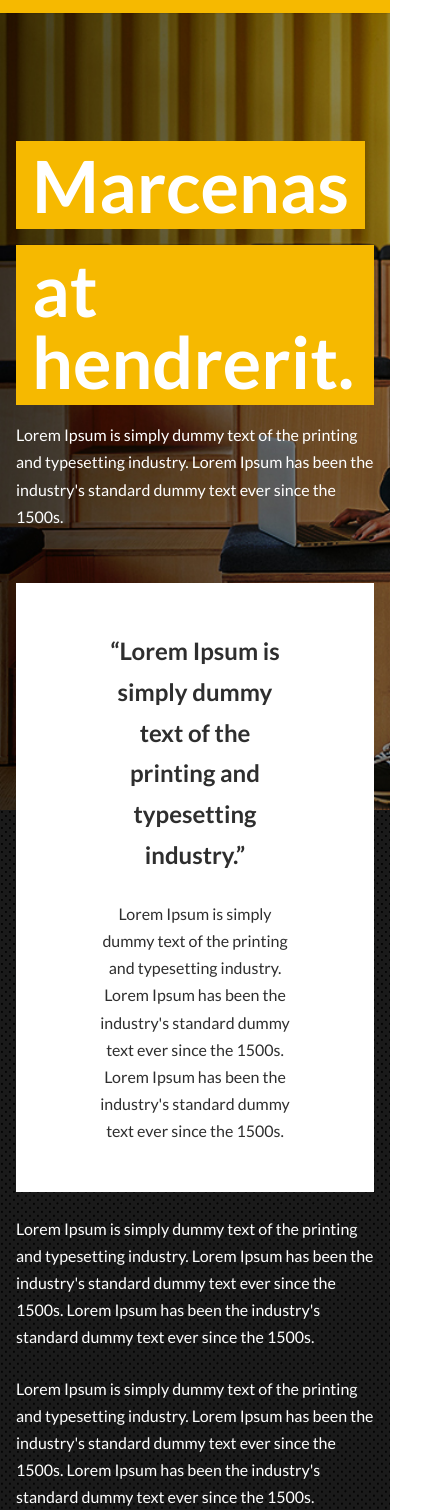
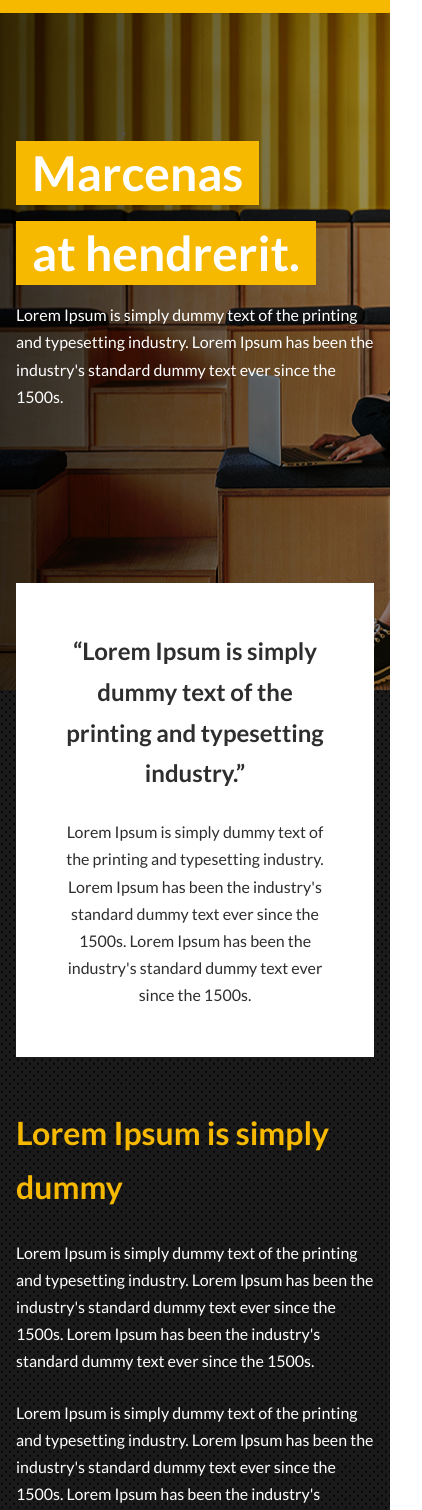
Before and after one commit to Caroline-Barbosa-Vilar/test-uol, a plain HTML site: page index.html in a window 390 px wide. Shown: the part 89-1599 px from the top of the page, 422 px wide, since content can reach past the window. Drawn offline with Linux system fonts and the light colour scheme.

Commit message:
created the mobile responsive layout

```diff
--- a/src/css/pages/home.css
+++ b/src/css/pages/home.css
@@ -133,3 +133,36 @@
     gap: 1rem;
   }
 }
+@media (max-width: 600px) {
+  #presentation .white-block {
+    padding: 3rem;
+  }
+}
+@media (max-width: 570px) {
+  #products .card {
+    padding: 1rem;
+  }
+}
+@media (max-width: 540px) {
+  #information .content {
+    padding: 18rem 0 3.5rem;
+  }
+}
+@media (max-width: 500px) {
+  #products .content {
+    grid-template-columns: 1fr;
+  }
+}
+@media (max-width: 480px) {
+  #presentation h1 {
+    font-size: 3rem;
+  }
+  #information .content {
+    padding: 22rem 0 3.5rem;
+  }
+}
+@media (max-width: 420px) {
+  #information .content {
+    padding: 26rem 0 3.5rem;
+  }
+}
```
